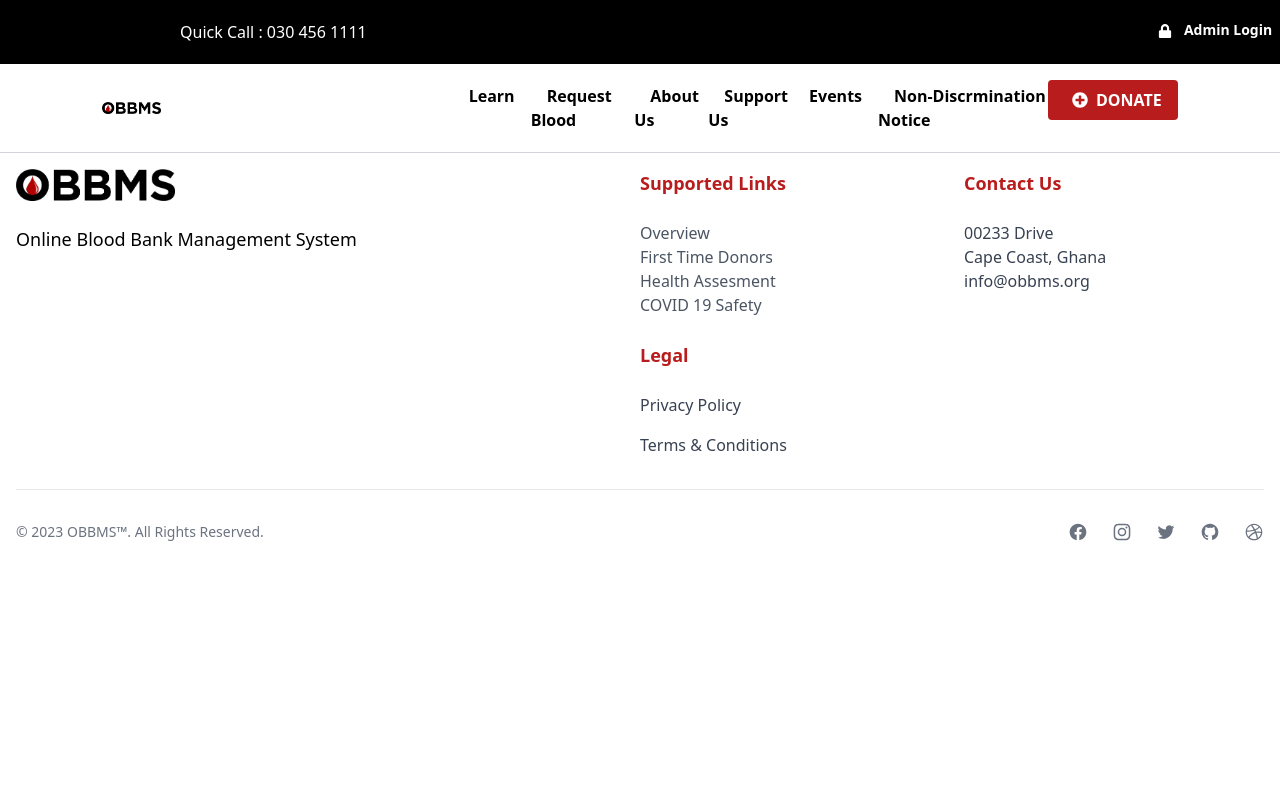
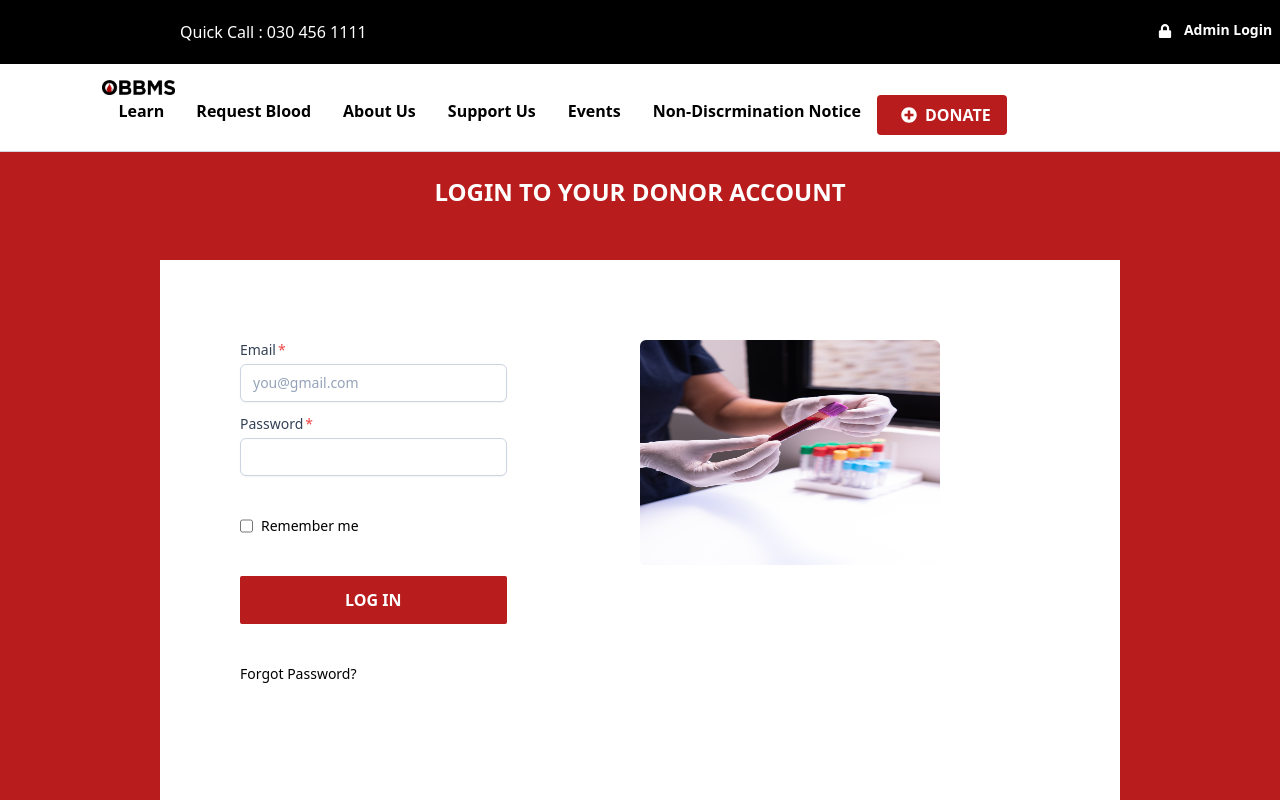
Before and after one commit to ak-boateng/obbms, a React (Create React App) app: page /donorlogin in a window 1280 px wide. Shown: the top 800 px of the page. Built offline with nearby package versions, Linux system fonts and the light colour scheme.

Commit message:
Added Login Card for Donor Login Page

```diff
--- a/src/App.js
+++ b/src/App.js
@@ -21,7 +21,7 @@ function App() {
         <Route path="/donate" element={<Donate/>}/>
         <Route path="/home" element={<Home/>}/>
         <Route path="/request" element={<Request/>}/>
-        <Route path="/login" element={<LoginPage/>}/>
+        <Route path="/donorlogin" element={<LoginPage/>}/>
       </Routes>
       <Footer/>
     </BrowserRouter>
--- a/src/components/Footer.js
+++ b/src/components/Footer.js
@@ -9,7 +9,7 @@ import { NavLink } from 'react-router-dom'
 
 const Footer = () => {
     return (
-        <footer className="bg-white">
+        <footer className="bg-white ">
             <div className="mx-auto w-full container lg:p-4 p-6 sm:p-6">
                 <div className="lg:grid lg:grid-cols-2 block">
                     <div className="mb-6 md:mb-0">
--- a/src/components/Header.js
+++ b/src/components/Header.js
@@ -1,5 +1,6 @@
 import React from 'react'
 import { FaLock } from 'react-icons/fa';
+import { NavLink } from 'react-router-dom';
 
 const Header = () => {
   return (
@@ -7,8 +8,8 @@ const Header = () => {
       <div className='lg:p-5 p-3 lg:flex flex container lg:mx-40  mx-20 justify-between'>
       <p>Quick Call : 030 456 1111</p>
       <ul className=' font-semibold lg:text-1xl text-sm flex lg:gap-6 gap-3'>
-        <a href='google.com'className='inline-flex' to='/login'><i className='lg:mx-2 px-1 my-1'><FaLock /></i>Admin Login</a>
-        <a href='google.com'className='inline-flex'><i className='lg:mx-2 px-1 my-1'><FaLock /></i>Donor Login</a>
+        <NavLink className='inline-flex' to='/login'><i className='lg:mx-2 px-1 my-1'><FaLock /></i>Admin Login</NavLink>
+        <NavLink  className='inline-flex ' to = '/donorlogin'><i className='lg:mx-2 px-1 my-1'><FaLock /></i>Donor Login</NavLink>
 
       </ul>
       </div>
--- a/src/components/Login.js
+++ b/src/components/Login.js
@@ -0,0 +1,48 @@
+import React from 'react'
+import LoginCardImage from '../images/logincardimg.jpg'
+
+const Login = () => {
+  return (
+    <div className='lg:mx-40 mx-20  sm:grid block sm:grid-cols-2 mt-7 bg-white p-20'>
+      <form>
+        {/* Email of Donor  */}
+        <label className="block mb-3">
+                    <span className="after:content-['*'] after:ml-0.5 after:text-red-500 block text-sm font-medium text-slate-700">
+                        Email
+                    </span>
+                    <input type="email" name="email" className="mt-1 px-3 py-2 bg-white border shadow-sm border-slate-300 placeholder-slate-400 focus:outline-none focus:border-red-500 focus:ring-red-500 block lg:w-2/3 rounded-md sm:text-sm focus:ring-1" placeholder="you@gmail.com" />
+        </label>
+        {/* Password of Donor  */}
+        <label className="block mb-10">
+                    <span className="after:content-['*'] after:ml-0.5 after:text-red-500 block text-sm font-medium text-slate-700">
+                        Password
+                    </span>
+                    <input type="email" name="email" className="mt-1 px-3 py-2 bg-white border shadow-sm border-slate-300 placeholder-slate-400 focus:outline-none focus:border-red-500 focus:ring-red-500 block lg:w-2/3 rounded-md sm:text-sm focus:ring-1"  />
+        </label>
+        {/* Remember me */}
+        <div className='flex mb-10'>
+          <input type="checkbox" className='mr-2' />
+          <p className='text-sm'>Remember me</p>
+        </div>
+
+        {/* Login Button */}
+
+        <div>
+          <button className='bg-red-700 text-white font-semibold lg:w-2/3 w-full rounded-sm px-10 py-3'>LOG IN</button>
+        </div>
+
+        {/* Forgot Password */}
+        <div className='mt-10'>
+          <p className='text-sm'>Forgot Password?</p>
+        </div>
+
+      </form>
+
+      <div>
+        <img alt='blood samples' src={LoginCardImage} className='w-3/4 rounded-md hidden lg:block h-[50%]'/>
+      </div>
+    </div>
+  )
+}
+
+export default Login
--- a/src/components/NavBar.js
+++ b/src/components/NavBar.js
@@ -10,8 +10,8 @@ const NavBar = () => {
 
 
   return (
-    <header className='border-b border-gray-300 py-4'>
-      <div className='flex items-center justify-between xl:max-w-8xl xl:mx-auto lg:max-w-full px-[8%] '>
+    <header className='border-b border-gray-300 py-4 '>
+      <div className='flex items-center justify-between xl:max-w-8xl xl:mx-auto lg:max-w-full px-[8%] flex-wrap'>
         <NavLink to="/home"><img className='w-1/6' src={logo} alt="" ></img></NavLink>
         <FiMenu className='lg:hidden  block h-6 w-6 cursor-pointer' onClick={() => setOpen(!open)} />
 
--- a/src/pages/LoginPage.js
+++ b/src/pages/LoginPage.js
@@ -3,7 +3,8 @@ import Login from '../components/Login'
 
 function LoginPage() {
     return (
-        <div>
+        <div className='bg-red-700 pb-10'>
+            <h3 className='text-white text-center font-bold lg:text-2xl text-lg py-6'>LOGIN TO YOUR DONOR ACCOUNT </h3>
             <Login />
         </div>
     )
```
Also changed, not shown: src/images/logincardimg.jpg (added).
